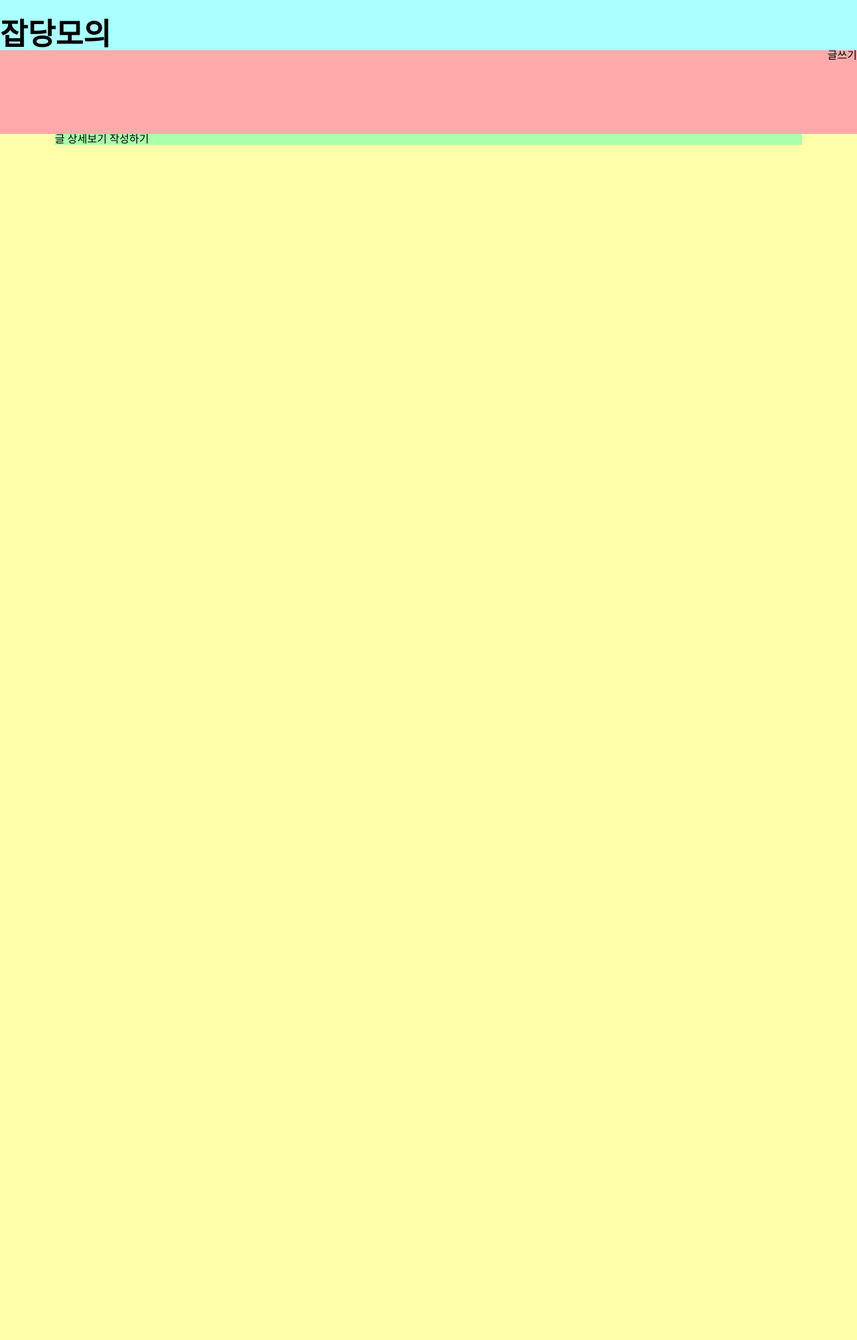
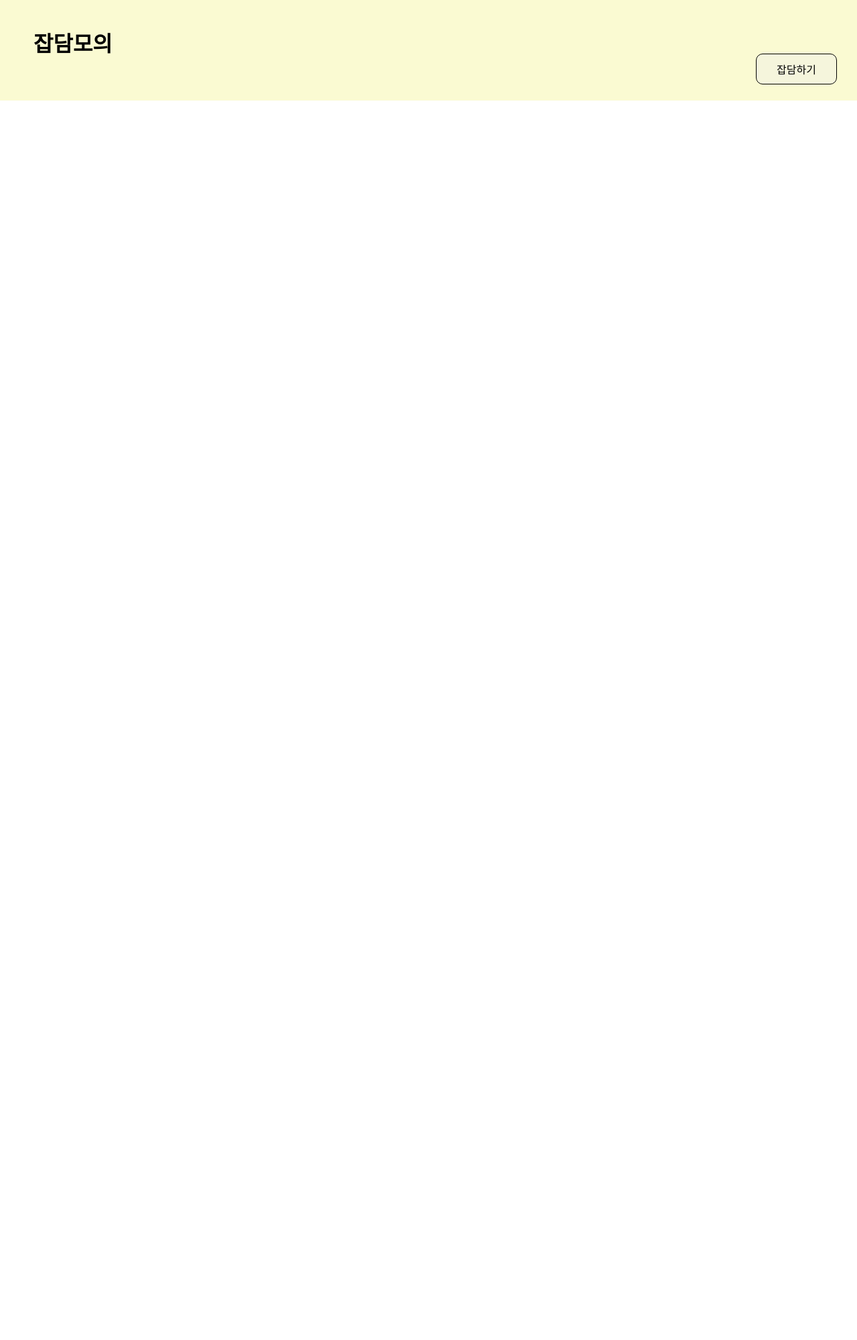
Before and after one commit to Jackdang-moi/dev, a Flask app: template templates/com.html in a window 1280 px wide. Shown: the whole page at 67% size. After the commit the page ends 150 px from the top, so only its background shows below. Run offline with Flask 2, Linux system fonts and the light colour scheme; the template is opened without the code that fills it, so the values that code supplies are empty; some libraries are stand-ins or nearby versions.

Commit message:
메인 페이지 작업 1단계

```diff
--- a/app.py
+++ b/app.py
@@ -8,8 +8,7 @@ import certifi
 
 ca=certifi.where()
 
-client = MongoClient('mongodb+srv://test:sparta@cluster0.itbv7ku.mongodb.net/?retryWrites=true&w=majority', tlsCAFile=ca)
-db = client.dbsparta
+
 
 
 # JWT 토큰을 만들 때 필요한 비밀문자열입니다. 아무거나 입력해도 괜찮습니다.
--- a/static/css/com.css
+++ b/static/css/com.css
@@ -1,69 +1,50 @@
-:root{
-    --border-color:#e6e6e6;
-}
-*,a{
-    list-style: none;
-    text-decoration: none;
-    color: black;
-}
-a:hover{
-    color: black;
-}
-.wrap {
-    background: #fdfcfc;
-
-    width: 100%;
-    height: 1800px;
-    background-color: #ffa;
-        /*margin:0 auto;*/
-}
-    header{
-
-        width: 100%;
-        height: 200px;
-        background-color: #faa;
-        position: fixed;
-        top: 0;
-        z-index: 50;
-    }
-        header > h1{
-            background-color: #aff;
-            font-size: 45px;
-            font-weight: 800;
-            padding-top: 30px;
-        }
-        .write_btn{
-            display: flex;
-            justify-content: flex-end;
-            cursor: pointer;
-
-        }
-.logo{
-    cursor: pointer;
-
+.header{
+    position: sticky;
+    top: 0;
+    background-color: lightgoldenrodyellow;
+    height: 150px;
 }
 
-.content{
-    margin-top: 200px;
+.header > h1 {
+    font-size: 2rem;
+    font-weight: 800;
 
-    width: 100%;
+    height: 100px;
 
-    background-color: #afa;
-    /*display: flex;*/
-    /*flex-wrap: wrap;*/
+    position: absolute;
+    top: 50px;
+    left: 50px;
 }
-.content > ul{
-    width: 100%;
-    height: auto;
 
-    display: grid;
-    grid-template-columns: 1fr 1fr 1fr 1fr;
+.btn{
+    position: absolute;
+    top: 80px;
+    right: 30px;
+    padding: 10px 30px 10px 30px;
+
+    font-size: 1rem;
+    border-radius: 10px;
+    border: 1px solid black;
+
+    background-color: beige;
 }
-.content > ul > li{
-    width: 400px;
-    height: 300px;
-    background-color: #ffaaaa;
-    /*display: block;*/
-    /*float: left;*/
 
+.card{
+    justify-content: space-evenly;
+    text-align: center;
 }
+
+.card > ul >li{
+    list-style-type: none;
+    display: inline-block;
+    margin: 50px;
+
+    height: 500px;
+    width: 450px;
+    border-radius: 15px;
+
+    border: 1px solid black;
+}
+btn:hover{
+    cursor: pointer;
+}
--- a/templates/com.html
+++ b/templates/com.html
@@ -2,12 +2,10 @@
 <html lang="en">
 <head>
     <meta charset="UTF-8">
-     <link href="https://cdn.jsdelivr.net/npm/bootstrap@5.0.2/dist/css/bootstrap.min.css" rel="stylesheet"
-        integrity="sha384-EVSTQN3/azprG1Anm3QDgpJLIm9Nao0Yz1ztcQTwFspd3yD65VohhpuuCOmLASjC" crossorigin="anonymous">
 
 
-    <meta http-equiv="X-UA-Compatible" content="IE=edge" />
-    <meta name="viewport" content="width=device-width, initial-scale=1.0" />
+    <meta http-equiv="X-UA-Compatible" content="IE=edge"/>
+    <meta name="viewport" content="width=device-width, initial-scale=1.0"/>
 
 
     <link rel="stylesheet" type="text/css" href="../static/css/reset.css">
@@ -16,7 +14,8 @@
 
     <script src="https://ajax.googleapis.com/ajax/libs/jquery/3.4.1/jquery.min.js"></script>
     <script src="https://cdnjs.cloudflare.com/ajax/libs/jquery-cookie/1.4.1/jquery.cookie.js"></script>
-    <title>Title</title>
+    <script src="../static/JS/com.js"></script>
+    <title>세상의 모든 잡담</title>
     <script>
         // $(document).ready(function (){
         //     ().css('calc',`(100vh - (빨간색선택자)-$(파란색선택자)`)
@@ -25,36 +24,15 @@
     </script>
 </head>
 <body>
-    <div class="wrap">
-        <header class="header">
-            <h1><a class="logo" href="/">잡당모의</a> </h1>
-            <a class="write_btn">글쓰기</a>
-        </header>
+<div class="header">
+    <h1>잡담모의</h1>
+    <nav>
+       <a href="/api/upload"> <button class="btn"> 잡담하기</button></a>
+    </nav>
+</div>
 
+<div class="card" id="card">
+</div>
 
-        <div class="container">
-            <div class="content">
-                <ul>
-<!--                    <li>card1</li>-->
-<!--                    <li>card1</li>-->
-<!--                    <li>card1</li>-->
-<!--                    <li>card1</li>-->
-<!--                    <li>card1</li>-->
-<!--                    <li>card1</li>-->
-
-
-
-
-
-                </ul>
-                <a href="/detail">글 상세보기</a>
-                <a href="/api/upload">작성하기</a>
-
-            </div>
-        </div>
-
-
-
-    </div>
 </body>
 </html>
```
Also changed, not shown: static/JS/com.js (added, +29 -0 lines).
